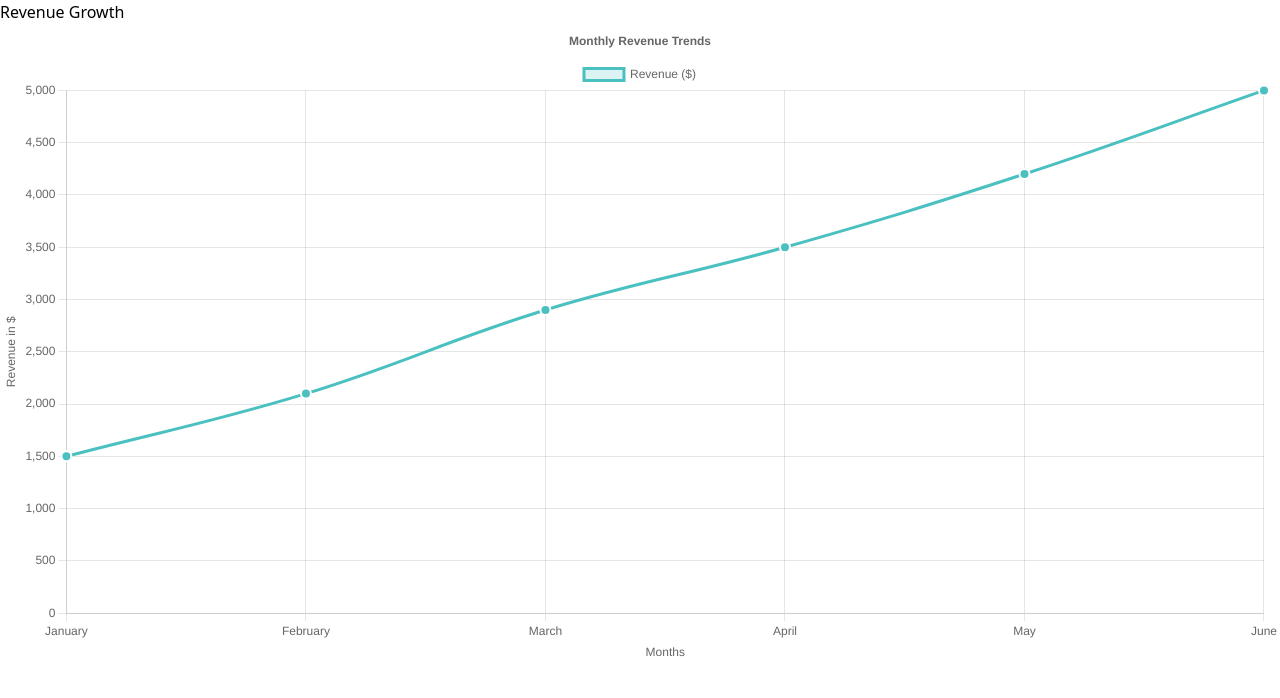
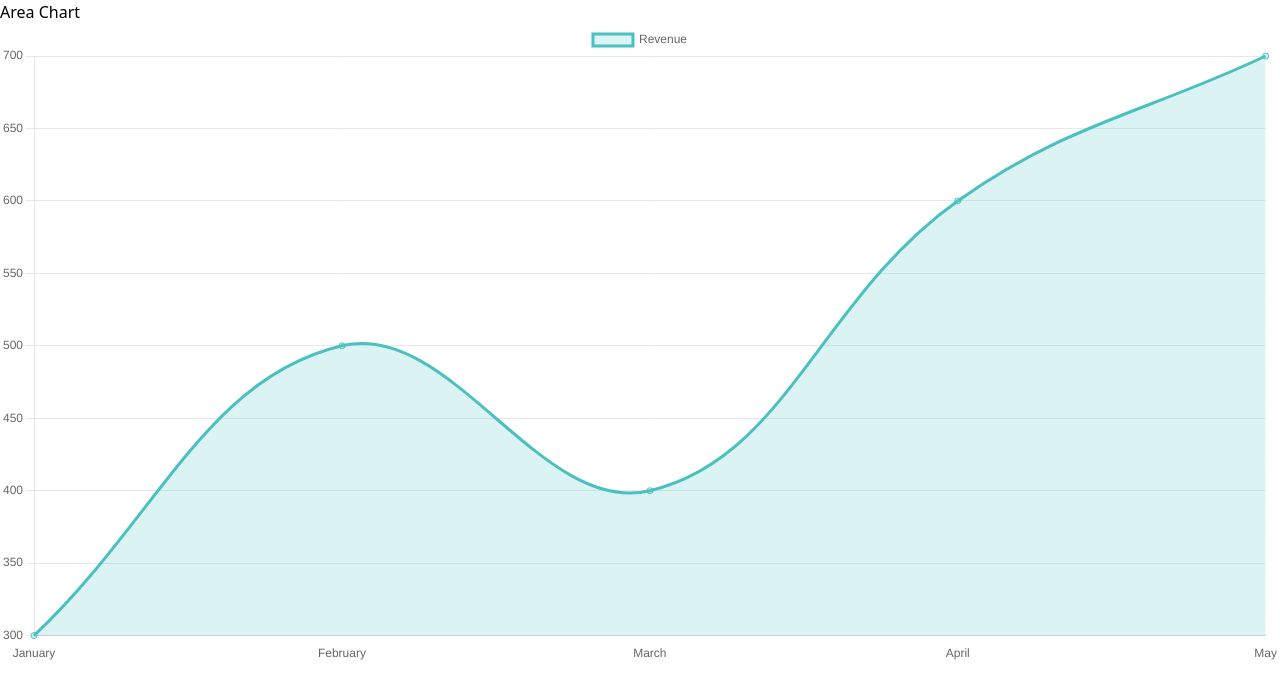
Before and after one commit to vivekshelke712/Component-lib, a React (Vite) app: page / in a window 1280 px wide. Shown: the top 698 px of the page. Built offline with nearby package versions, Linux system fonts and the light colour scheme.

Commit message:
AreaLineComponent

```diff
--- a/src/App.jsx
+++ b/src/App.jsx
@@ -18,6 +18,8 @@ import ProfileCard from './TailwindComponents/TProfileCard'
 import TBasicModal from './TailwindComponents/TBasicModal'
 import BarChart from './TailwindComponents/Charts/BarChart'
 import LineChart from './TailwindComponents/Charts/LineChart'
+import PieChart from './TailwindComponents/Charts/PieChart'
+import AreaChartComponent from './TailwindComponents/Charts/AreaChartComponent'
 
 const App = () => {
   return (
@@ -41,8 +43,9 @@ const App = () => {
       {/* <ProfileCard /> */}
       {/* <TBasicModal /> */}
       {/* <BarChart /> */}
-      <LineChart />
-
+      {/* <LineChart /> */}
+      {/* <PieChart /> */}
+      <AreaChartComponent />
     </div>
   )
 }
--- /dev/null
+++ b/src/TailwindComponents/Charts/AreaChartComponent.jsx
@@ -0,0 +1,70 @@
+import React from "react";
+import { Chart as ChartJS, CategoryScale, LinearScale, PointElement, LineElement, Filler, Title, Tooltip, Legend } from "chart.js";
+import { Line } from "react-chartjs-2";
+
+// Register Chart.js modules
+ChartJS.register(
+  CategoryScale,
+  LinearScale,
+  PointElement,
+  LineElement,
+  Filler,
+  Title,
+  Tooltip,
+  Legend
+);
+
+const AreaChartComponent = () => {
+  // Chart Data
+  const data = {
+    labels: ["January", "February", "March", "April", "May"],
+    datasets: [
+      {
+        label: "Revenue",
+        data: [300, 500, 400, 600, 700],
+        fill: true,
+        backgroundColor: "rgba(75, 192, 192, 0.2)", // Area fill color
+        borderColor: "rgba(75, 192, 192, 1)", // Line color
+        tension: 0.4, // Smooth curve
+      },
+    ],
+  };
+
+  // Chart Options
+  const options = {
+    responsive: true,
+    plugins: {
+      legend: {
+        display: true,
+        position: "top",
+      },
+      tooltip: {
+        enabled: true,
+      },
+    },
+    scales: {
+      x: {
+        grid: {
+          display: false,
+        },
+      },
+      y: {
+        grid: {
+          color: "#e5e7eb", // Light gray gridlines
+        },
+        ticks: {
+          beginAtZero: true,
+        },
+      },
+    },
+  };
+
+  return (
+    <div className="max-w-4xl mx-auto p-6 bg-white shadow rounded-lg">
+      <h2 className="text-lg font-semibold text-gray-700 mb-4">Area Chart</h2>
+      <Line data={data} options={options} />
+    </div>
+  );
+};
+
+export default AreaChartComponent;
```
Also changed, not shown: src/TailwindComponents/Target.txt.
